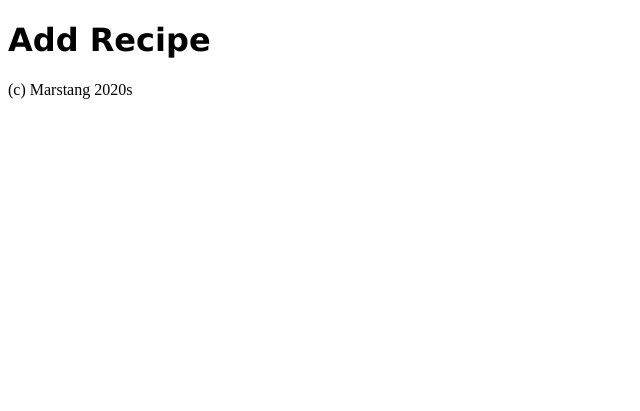
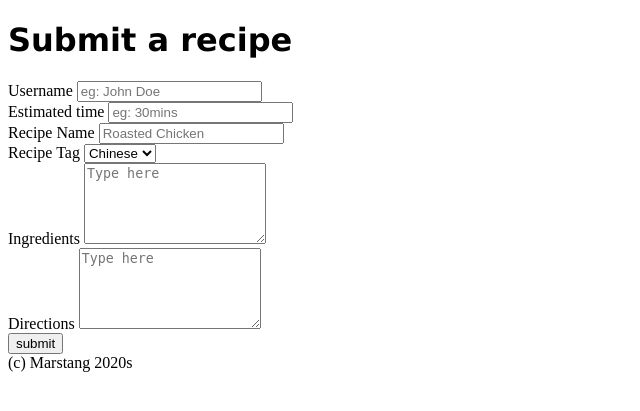
Before and after one commit to marstangg/mamasrecipes, a Flask app: page /add-recipe in a window 1280 px wide. Shown: the part 106-517 px from the top of the page, without its empty margins (0-640 px from the left). Run offline with Flask 2, Linux system fonts and the light colour scheme.

Commit message:
add recipe page is functioning. able to submit form with no issues.

```diff
--- a/app.py
+++ b/app.py
@@ -17,17 +17,49 @@ def index():
 
 @app.route("/recipes")
 def recipes():
+
     conn = get_connection()
 
-    recipes = conn["MONGO_DB"]["recipes"].find({})
+    recipes = conn[MONGO_DB]["recipes"].find({})
 
     return render_template("recipes.html", recipes=recipes)
 
 @app.route("/add-recipe")
 def add_recipe():
 
+    return render_template("add-recipe.html")
 
-    return render_template("add-recipe.html")
+@app.route("/add-recipe", methods=["POST"])
+def submit_add_recipe():
+
+    conn=get_connection()
+
+    username = request.form["username"]
+    time = request.form["est-time"]
+    recipe_name = request.form["recipe-name"]
+    recipe_tag = request.form["recipe-tag"]
+    ingredients = request.form["ingredients"]
+    directions = request.form["directions"]
+
+    if recipe_tag == "chinese":
+        tagged = "chinese"
+    elif recipe_tag == "indian":
+        tagged = "indian"
+    elif recipe_tag == "malay":
+        tagged = "malay"
+    else:
+        tagged = "western"
+
+    add_recipe = conn[MONGO_DB]["recipes"].insert_one({
+        "username": username,
+        "time": time,
+        "recipe_name": recipe_name,
+        "recipe_tag": tagged,
+        "ingredients": ingredients,
+        "directions": directions
+    })
+
+    return redirect("/")
 
 @app.route("/search")
 def search():
--- a/templates/add-recipe.html
+++ b/templates/add-recipe.html
@@ -1,7 +1,34 @@
-{% extends "layout.html"%}
+{% extends "layout.html" %}
 {% block content %}
 
-<h1>Add Recipe</h1>
+<h1>Submit a recipe</h1>
+
+<form method="POST">
+    <label>Username</label>
+    <input type="text" name="username" placeholder="eg: John Doe"></input>
+    </br>
+    <label>Estimated time</label>
+    <input type="text" name="est-time" placeholder="eg: 30mins"></input>
+    </br>
+    <label>Recipe Name</label>
+    <input type="text" name="recipe-name" placeholder="Roasted Chicken"></input>
+    </br>
+    <label>Recipe Tag</label>
+    <select id="recipe-tag" name="recipe-tag">
+      <option value="chinese">Chinese</option>
+      <option value="indian">Indian</option>
+      <option value="malay">Malay</option>
+      <option value="western">Western</option>
+    </select>
+    </br>
+    <label>Ingredients</label>
+    <textarea placeholder="Type here" rows="5" col="5" name="ingredients"></textarea>
+    </br>
+    <label>Directions</label>
+    <textarea placeholder="Type here" rows="5" col="5" name="directions"></textarea>
+    </br>
+    <input type="submit" value="submit"></input>
+</form>
 
 
 {% endblock %}
--- a/templates/search.html
+++ /dev/null
@@ -1,6 +0,0 @@
-{% extends "layout.html" %}
-{% block content %}
-
-<h1>Search Recipes</h1>
-
-{% endblock %}
```
Also changed, not shown: .c9/metadata/environment/app.py (+1 -1 lines), .c9/metadata/environment/templates/index.html (+1 -1 lines), templates/recipes.html (+2 -6 lines).
